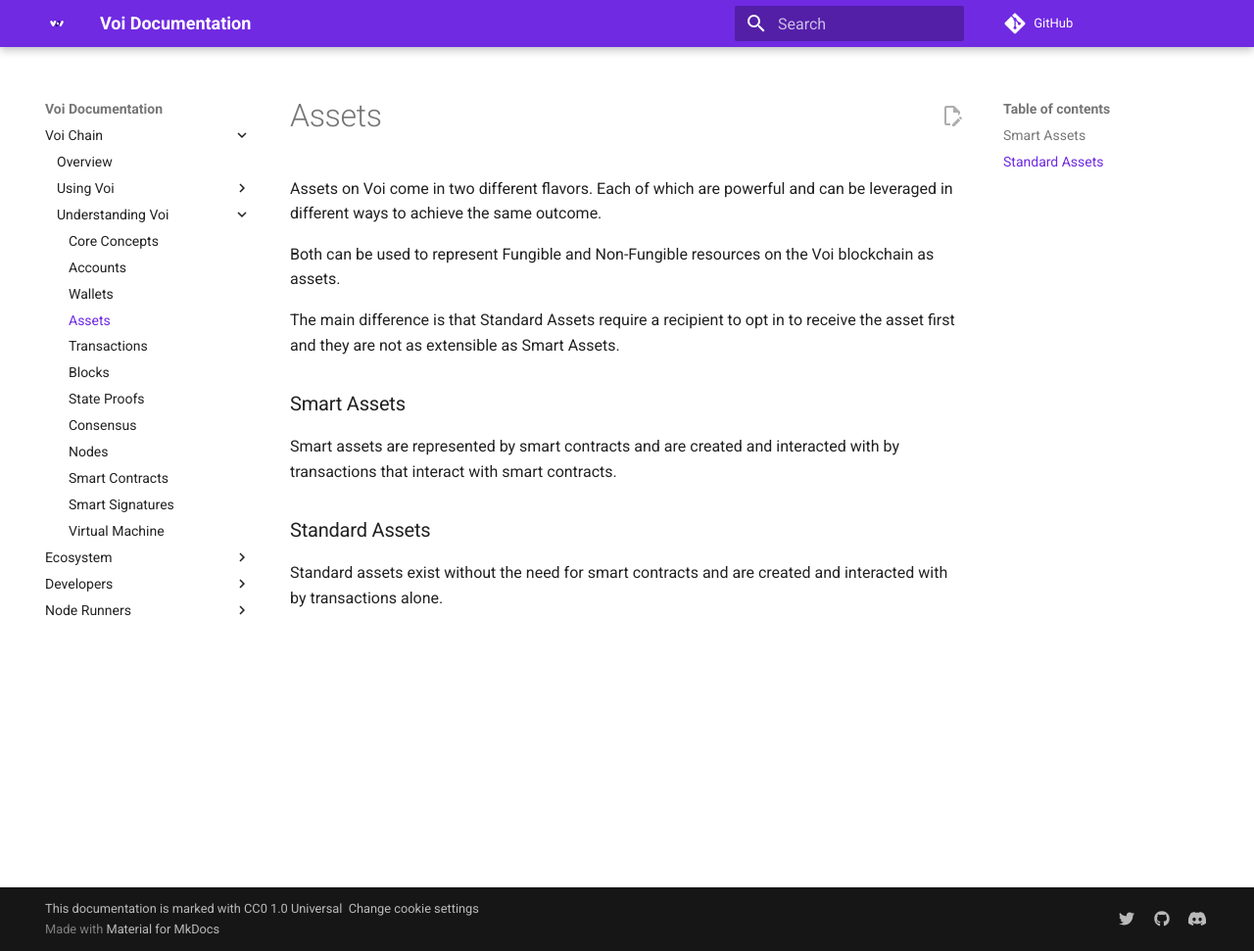
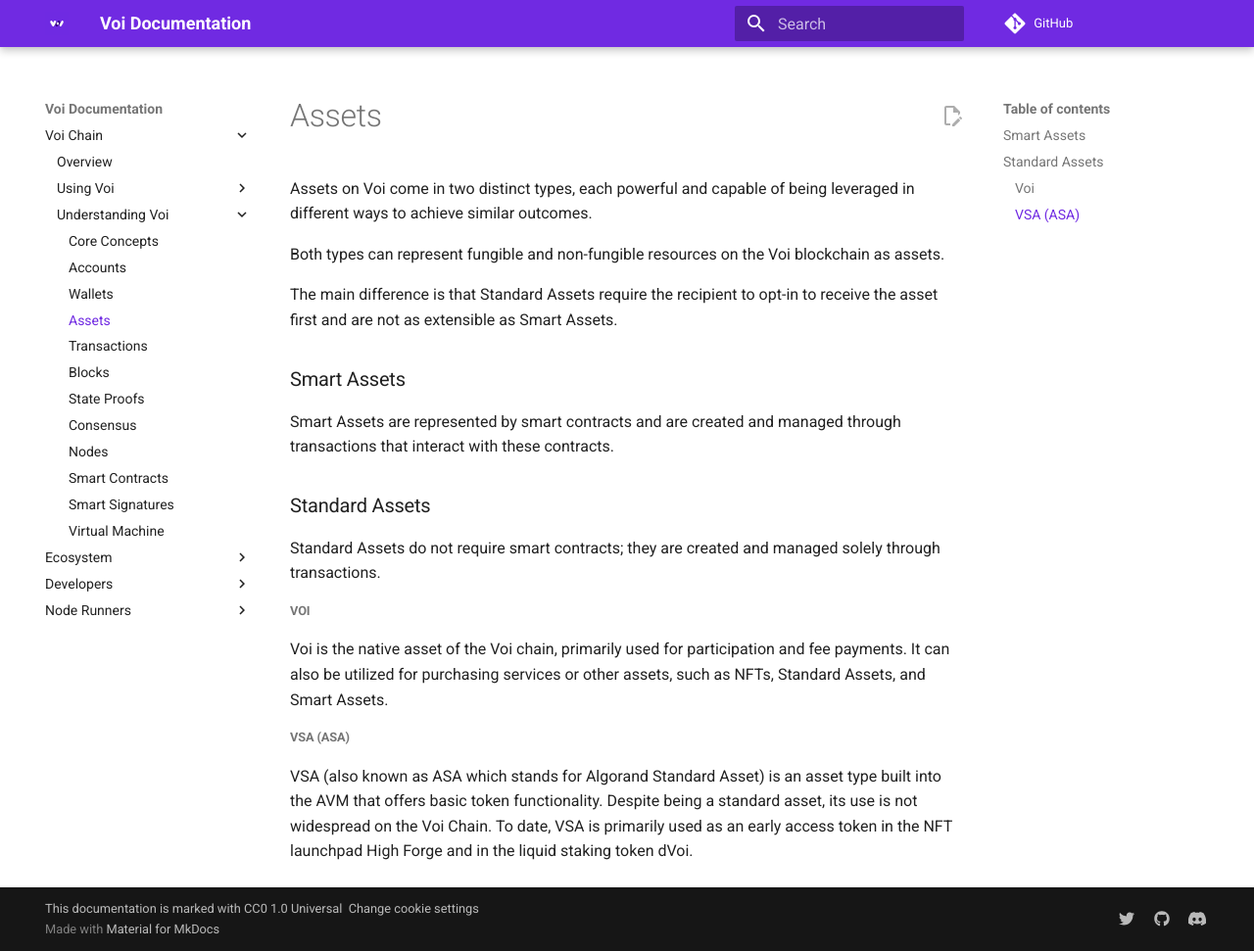
Before and after one commit to VoiNetwork/learn-more, an MkDocs documentation site: the page built from docs/understanding-voi/assets.md, in a window 1280 px wide and 971 px high. Shown: the whole window at 98% size. Built offline with MkDocs 1.6.1 and Material for MkDocs 9.7.7, drawn with Linux system fonts in a browser that asks for light colours; plug-ins that fetch from the network failed and are left out; comment, search, counter and statistics services are not loaded.

Commit message:
Update assets.md
Revise and add VOI and VSA sections

```diff
--- a/docs/understanding-voi/assets.md
+++ b/docs/understanding-voi/assets.md
@@ -1,17 +1,24 @@
 # Assets
 
-Assets on Voi come in two different flavors. Each of which are powerful and can be leveraged in different ways to achieve the same outcome.
+Assets on Voi come in two distinct types, each powerful and capable of being leveraged in different ways to achieve similar outcomes.
 
-Both can be used to represent Fungible and Non-Fungible resources on the Voi blockchain as assets.
+Both types can represent fungible and non-fungible resources on the Voi blockchain as assets.
 
-The main difference is that Standard Assets require a recipient to opt in to receive the asset first and they are not as extensible as Smart Assets.
-
+The main difference is that Standard Assets require the recipient to opt-in to receive the asset first and are not as extensible as Smart Assets.
 
 ### Smart Assets
 
-Smart assets are represented by smart contracts and are created and interacted with by transactions that interact with smart contracts.
+Smart Assets are represented by smart contracts and are created and managed through transactions that interact with these contracts.
 
 
 ### Standard Assets
 
-Standard assets exist without the need for smart contracts and are created and interacted with by transactions alone.
+Standard Assets do not require smart contracts; they are created and managed solely through transactions.
+
+##### Voi
+
+Voi is the native asset of the Voi chain, primarily used for participation and fee payments. It can also be utilized for purchasing services or other assets, such as NFTs, Standard Assets, and Smart Assets.
+
+##### VSA (ASA)
+
+VSA (also known as ASA which stands for Algorand Standard Asset) is an asset type built into the AVM that offers basic token functionality. Despite being a standard asset, its use is not widespread on the Voi Chain. To date, VSA is primarily used as an early access token in the NFT launchpad High Forge and in the liquid staking token dVoi.
```
